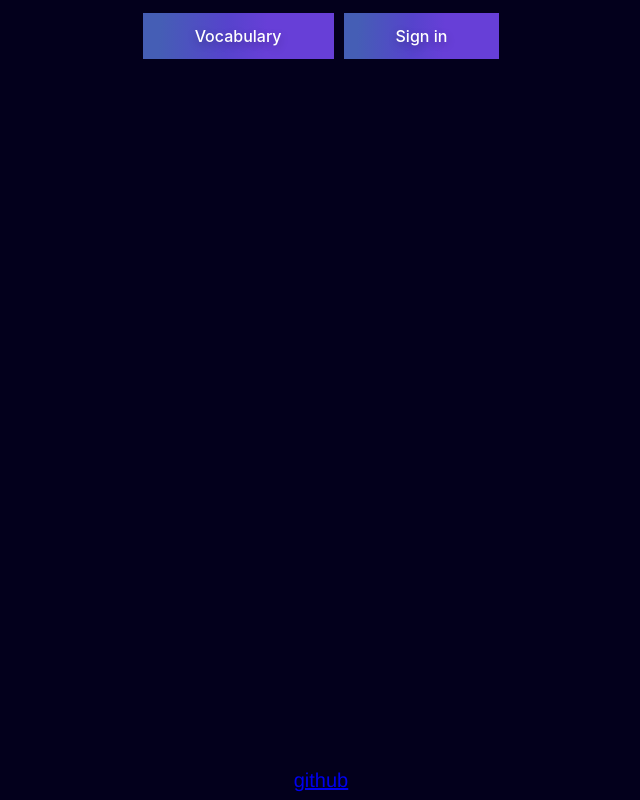
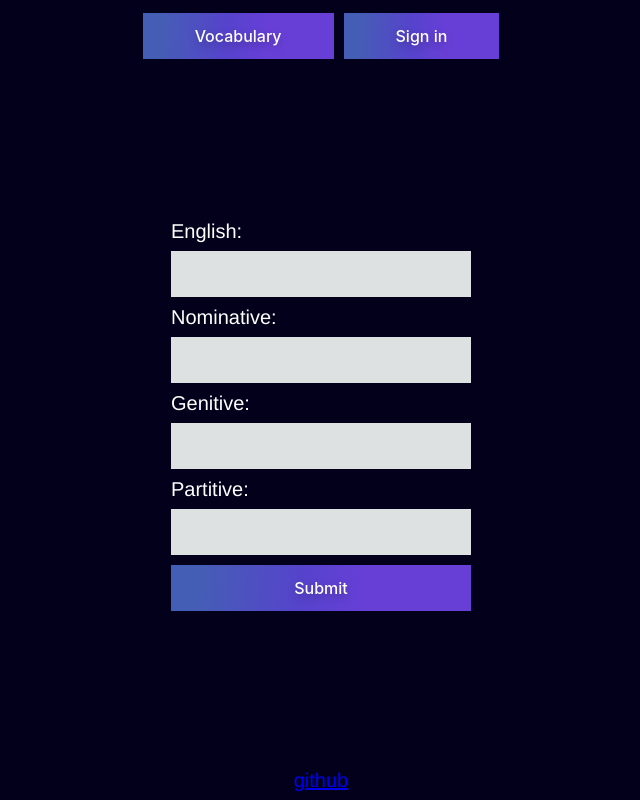
Before and after one commit to dev-rifaii/eestidb, a Vue app: page /word in a window 1280 px wide. Shown: the whole page, without its empty margins (319-959 px from the left). Built offline with nearby package versions, Linux system fonts and the light colour scheme; sample sign-in values are in the browser's storage; a web font is replaced by a local one.

Commit message:
add a page to insert words

```diff
--- a/src/App.vue
+++ b/src/App.vue
@@ -2,27 +2,16 @@
 import {RouterLink, RouterView} from 'vue-router'
 import {computed, onBeforeMount, ref} from "vue";
 import router from "@/router/index.js";
+import {checkIfAuthenticated} from "@/util/auth-util.js";
 
 const isAuthenticated = ref(false)
 
-onBeforeMount(() => {
-  isAuthenticated.value = checkIfAuthenticated();
+onBeforeMount(async () => {
+  isAuthenticated.value = await checkIfAuthenticated();
 })
 
-const checkIfAuthenticated = () => {
-  const session = localStorage.getItem('session');
-  if (!session) return false;
-  const sessionJson = JSON.parse(session);
-  if (!sessionJson['expires_at'] || !sessionJson['access_token']) return false;
-
-  const tokenExpiresAt = new Date(sessionJson['expires_at'] * 1000);
-  const currentDate = new Date();
-  const isExpiredToken = tokenExpiresAt < currentDate;
-  return !isExpiredToken;
-}
 
 const authLabel = computed(() => {
-  // console.log(isAuthenticated.value)
   return isAuthenticated.value === true ? 'Sign out' : 'Sign in';
 })
 
--- a/src/client/vocabulary.js
+++ b/src/client/vocabulary.js
@@ -1,4 +1,5 @@
 import supabase from "@/client/supabase.js";
+import {getUserId} from "@/util/auth-util.js";
 
 export async function fetchVocabulary() {
     const {data, error} = await supabase
@@ -16,6 +17,7 @@ export async function insertVocabulary(vocabulary) {
                 nominative: vocabulary.nominative,
                 genitive: vocabulary.genitive,
                 partitive: vocabulary.partitive,
+                user_id: (await supabase.auth.getSession()).data.session.user.id
             },
         ])
         .select()
--- a/src/router/index.js
+++ b/src/router/index.js
@@ -1,6 +1,7 @@
 import {createRouter, createWebHistory} from 'vue-router'
 import VocabularyView from "@/views/VocabularyView.vue";
 import AuthView from "@/views/AuthView.vue";
+import WordFormView from "@/views/WordFormView.vue";
 
 const router = createRouter({
     history: createWebHistory(import.meta.env.BASE_URL),
@@ -15,6 +16,11 @@ const router = createRouter({
             name: 'auth',
             component: AuthView
         },
+        {
+            path: '/word',
+            name: 'word',
+            component: WordFormView
+        }
     ],
 })
 
--- /dev/null
+++ b/src/util/auth-util.js
@@ -0,0 +1,16 @@
+import supabase from "@/client/supabase.js";
+
+export const checkIfAuthenticated = async () => {
+    const sessionJson = (await supabase.auth.getSession()).data.session;
+    if (!sessionJson) return false;
+    if (!sessionJson['expires_at'] || !sessionJson['access_token']) return false;
+
+    const tokenExpiresAt = new Date(sessionJson['expires_at'] * 1000);
+    const currentDate = new Date();
+    const isExpiredToken = tokenExpiresAt < currentDate;
+    return !isExpiredToken;
+}
+
+export const getUserId = async () => {
+    return (await supabase.auth.getSession()).data.session.user.id;
+}
--- a/src/views/VocabularyView.vue
+++ b/src/views/VocabularyView.vue
@@ -3,7 +3,8 @@
 import WordCard from "@/components/WordCard.vue";
 import {computed, onBeforeMount, onMounted} from "vue";
 import {ref} from "vue";
-import {fetchVocabulary, insertVocabulary} from "@/client/vocabulary.js";
+import {fetchVocabulary} from "@/client/vocabulary.js";
+import router from "@/router/index.js";
 
 const search = ref('');
 const words = ref([]);
@@ -23,13 +24,19 @@ const filterWords = computed(() => {
   );
 })
 
+const vocabNotEmpty = computed(() => {
+  return words.value.length > 0;
+})
+
 </script>
 
 <template>
   <div class="vocab-page">
     <div class="vocab-header">
-      <WordModal/>
-      <input type="text" v-model="search" placeholder="Search">
+      <input v-if="vocabNotEmpty" type="text" v-model="search" placeholder="Search">
+      <RouterLink to="/word">
+        <button class="button-1">Insert</button>
+      </RouterLink>
     </div>
     <div class="vocab-grid">
       <WordCard v-for="word in filterWords" :key="word.id"
--- /dev/null
+++ b/src/views/WordFormView.vue
@@ -0,0 +1,61 @@
+<script setup>
+
+import {ref} from "vue";
+import {insertVocabulary} from "@/client/vocabulary.js";
+import router from "@/router/index.js";
+
+const props = defineProps({
+  en: {type: String, required: false},
+  nominative: {type: String, required: false},
+  genitive: {type: String, required: false},
+  partitive: {type: String, required: false}
+})
+
+const word = ref({
+  en: props.en,
+  nominative: props.nominative,
+  genitive: props.genitive,
+  partitive: props.partitive,
+});
+
+const submitWordForm = async () => {
+  insertVocabulary(word.value)
+      .then(_ => router.push("/"));
+}
+
+</script>
+
+<template>
+  <div class="word-form-wrapper">
+    <div class="word-form">
+      <label>English:</label>
+      <input v-model="word.en" type="text">
+      <label>Nominative:</label>
+      <input v-model="word.nominative" type="text">
+      <label>Genitive:</label>
+      <input v-model="word.genitive" type="text">
+      <label>Partitive:</label>
+      <input v-model="word.partitive" type="text">
+      <button class="button-1" @click="submitWordForm">Submit</button>
+    </div>
+  </div>
+</template>
+
+<style scoped>
+
+.word-form-wrapper {
+  display: flex;
+  flex-direction: column;
+  flex-grow: 1;
+
+  align-items: center;
+  justify-content: center;
+}
+
+.word-form {
+  display: flex;
+  flex-direction: column;
+  gap: 10px;
+}
+
+</style>
```
